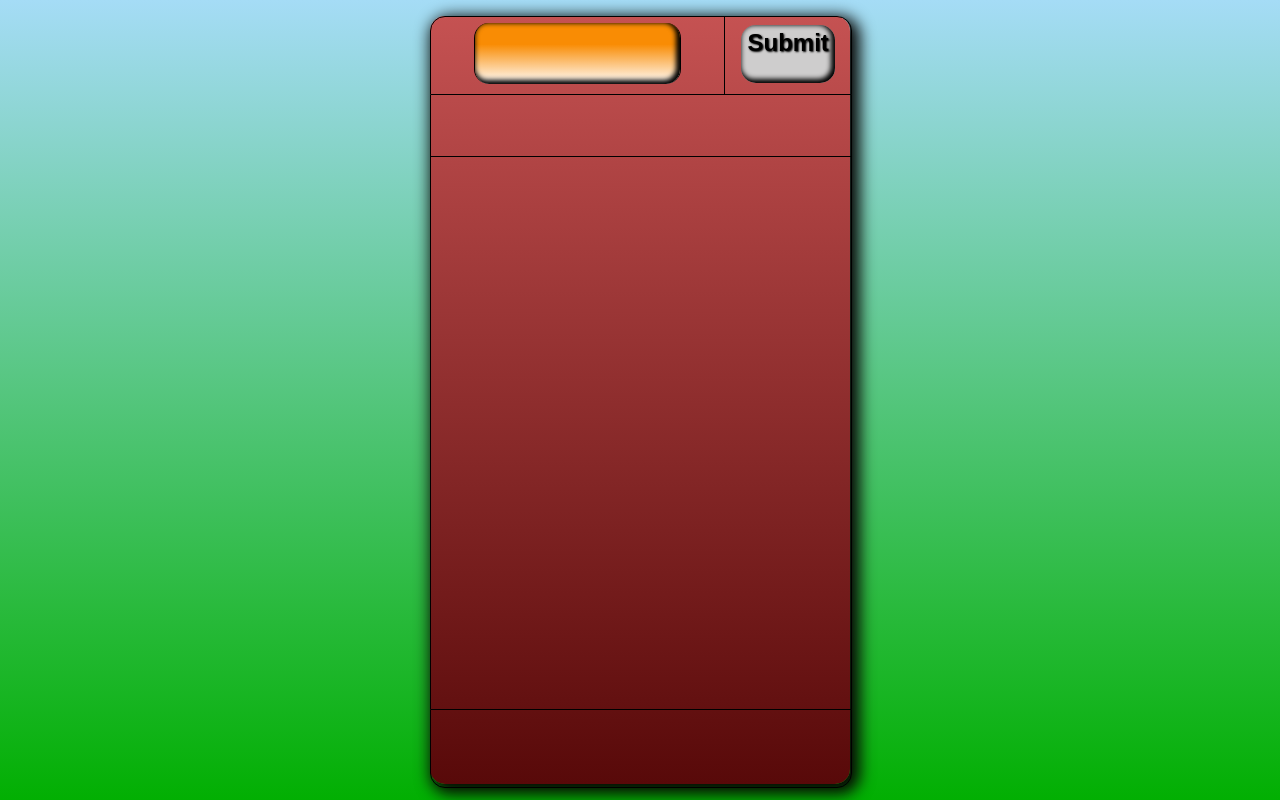
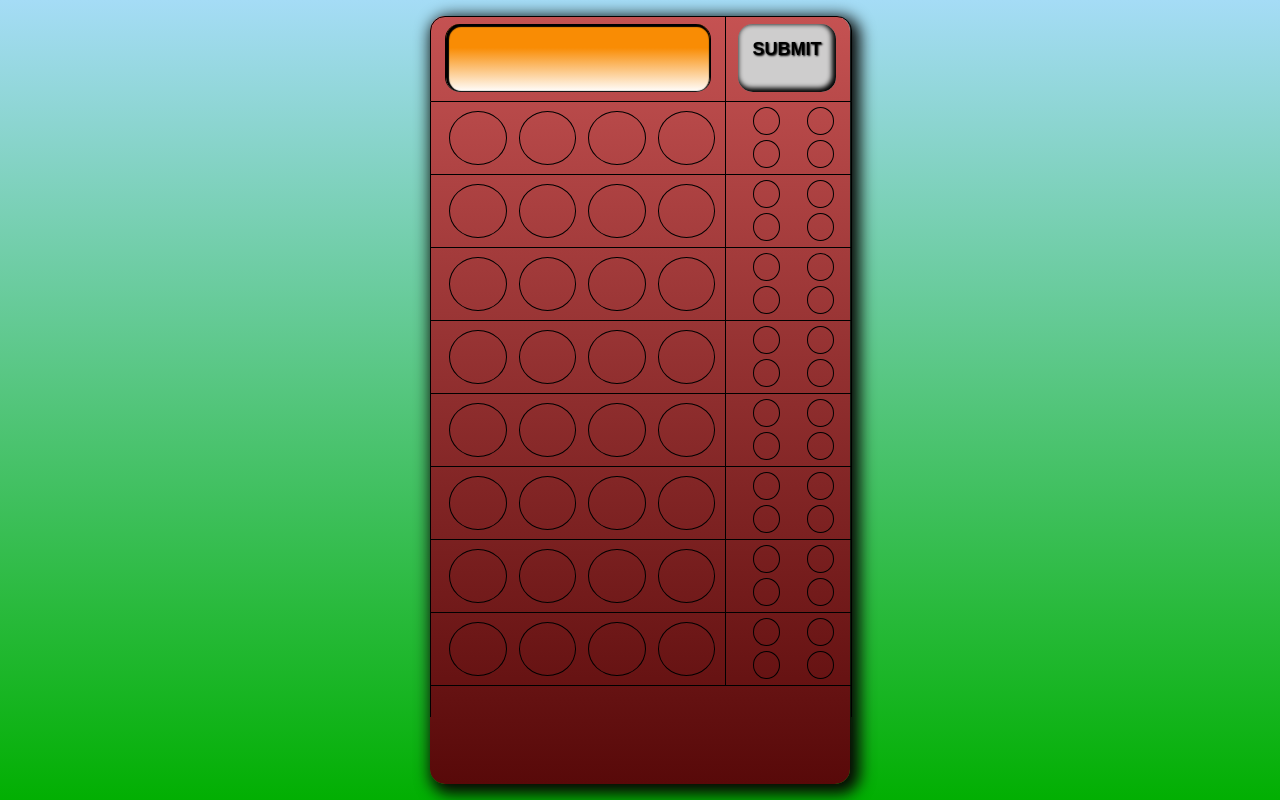
Before and after one commit to hoodaddeveloper/11-Mastermind-Game, a plain HTML site: page index.html in a window 1280 px wide. Drawn offline with Linux system fonts and the light colour scheme; a web font is replaced by a local one.

Commit message:
codded today

```diff
--- a/index.html
+++ b/index.html
@@ -16,16 +16,125 @@
       </div>
       <div class="btn-container">
         <div class="submit-btn">
-          <h3 class="text">Submit</h3>
+          <h3 class="text">SUBMIT</h3>
         </div>
       </div>
     </div>
     <div class="guess-container">
       <div class="guess-row flexer">
-        <div class="guess-pegs flex"></div>
-        <div class="grade-pegs flex"></div>
+        <div class="guess-pegs flexer">
+          <div class="guess-peg"></div>
+          <div class="guess-peg"></div>
+          <div class="guess-peg"></div>
+          <div class="guess-peg"></div>
+        </div>
+        <div class="grade-pegs flexer">
+          <div class="grade-peg"></div>
+          <div class="grade-peg"></div>
+          <div class="grade-peg"></div>
+          <div class="grade-peg"></div>
+        </div>
+      </div>
+      <div class="guess-row flexer">
+        <div class="guess-pegs flexer">
+          <div class="guess-peg"></div>
+          <div class="guess-peg"></div>
+          <div class="guess-peg"></div>
+          <div class="guess-peg"></div>
+        </div>
+        <div class="grade-pegs flexer">
+          <div class="grade-peg"></div>
+          <div class="grade-peg"></div>
+          <div class="grade-peg"></div>
+          <div class="grade-peg"></div>
+        </div>
+      </div>
+      <div class="guess-row flexer">
+        <div class="guess-pegs flexer">
+          <div class="guess-peg"></div>
+          <div class="guess-peg"></div>
+          <div class="guess-peg"></div>
+          <div class="guess-peg"></div>
+        </div>
+        <div class="grade-pegs flexer">
+          <div class="grade-peg"></div>
+          <div class="grade-peg"></div>
+          <div class="grade-peg"></div>
+          <div class="grade-peg"></div>
+        </div>
+      </div>
+      <div class="guess-row flexer">
+        <div class="guess-pegs flexer">
+          <div class="guess-peg"></div>
+          <div class="guess-peg"></div>
+          <div class="guess-peg"></div>
+          <div class="guess-peg"></div>
+        </div>
+        <div class="grade-pegs flexer">
+          <div class="grade-peg"></div>
+          <div class="grade-peg"></div>
+          <div class="grade-peg"></div>
+          <div class="grade-peg"></div>
+        </div>
+      </div>
+      <div class="guess-row flexer">
+        <div class="guess-pegs flexer">
+          <div class="guess-peg"></div>
+          <div class="guess-peg"></div>
+          <div class="guess-peg"></div>
+          <div class="guess-peg"></div>
+        </div>
+        <div class="grade-pegs flexer">
+          <div class="grade-peg"></div>
+          <div class="grade-peg"></div>
+          <div class="grade-peg"></div>
+          <div class="grade-peg"></div>
+        </div>
+      </div>
+      <div class="guess-row flexer">
+        <div class="guess-pegs flexer">
+          <div class="guess-peg"></div>
+          <div class="guess-peg"></div>
+          <div class="guess-peg"></div>
+          <div class="guess-peg"></div>
+        </div>
+        <div class="grade-pegs flexer">
+          <div class="grade-peg"></div>
+          <div class="grade-peg"></div>
+          <div class="grade-peg"></div>
+          <div class="grade-peg"></div>
+        </div>
+      </div>
+      <div class="guess-row flexer">
+        <div class="guess-pegs flexer">
+          <div class="guess-peg"></div>
+          <div class="guess-peg"></div>
+          <div class="guess-peg"></div>
+          <div class="guess-peg"></div>
+        </div>
+        <div class="grade-pegs flexer">
+          <div class="grade-peg"></div>
+          <div class="grade-peg"></div>
+          <div class="grade-peg"></div>
+          <div class="grade-peg"></div>
+        </div>
+      </div>
+      <div class="guess-row flexer">
+        <div class="guess-pegs flexer">
+          <div class="guess-peg"></div>
+          <div class="guess-peg"></div>
+          <div class="guess-peg"></div>
+          <div class="guess-peg"></div>
+        </div>
+        <div class="grade-pegs flexer">
+          <div class="grade-peg"></div>
+          <div class="grade-peg"></div>
+          <div class="grade-peg"></div>
+          <div class="grade-peg"></div>
+        </div>
       </div>
     </div>
+
     <div class="selection-container flexer"></div>
   </div>
   </body>
--- a/style.css
+++ b/style.css
@@ -23,7 +23,7 @@ body {
 
 .answer-container {
   width: 100%;
-  height: 10%;
+  height: 11%;
   border: 1px solid black;
   border-radius: 15px 15px 0 0;
 }
@@ -35,28 +35,28 @@ body {
 }
 
 .answer {
-  width: 70%;
+  width: 90%;
   height: 80%;
   margin: 0 auto;
-  margin-top: 6px;
+  margin-top: 7px;
   border-radius: 15px;
   border-right: 1px solid black;
   border-left: 1px solid black;
-  box-shadow: inset -2px -2px 5px 2px;
+  box-shadow: inset 1px 1px 1px 2px;
   background: linear-gradient(0deg, rgba(255,255,255,1) 0%, rgba(249,140,4,1) 65%);
 }
 
 .btn-container {
-  width: 30%;
+  width: 29%;
   height: 100%;
 }
 
 .submit-btn {
-  width: 75%;
-  height: 75%;
+  width: 80%;
+  height: 80%;
   margin: auto;
   cursor: pointer;
-  margin-top: 8px;
+  margin-top: 7px;
   border-radius: 15px;
   text-align: center;
   text-shadow: 1px 1px 2px black;
@@ -71,8 +71,8 @@ body {
 
 .text {
   margin: 0 auto;
-  padding: 4px;
-  font-size: 24px;
+  padding-top: 15px;
+  font-size: 18px;
 }
 
 /*---- guess-container ----*/
@@ -85,17 +85,38 @@ body {
 }
 
 .guess-row {
-  height: 10%;
+  height: 72px;
   width: 100%;
   border-bottom: 1px solid black;
 }
 
 .guess-pegs {
+  height: 90%;
+  width: 67%;
+  padding: 4px 8px;
+  border-right: 1px solid black;
+}
 
+.guess-peg {
+  width: 20%;
+  height: 80%;
+  border-radius: 50%;
+  border: 1px solid black;
+  margin: 5px 2px 0 10px;
 }
 
 .grade-pegs {
+  height: 90%;
+  width: 30%;
+  flex-wrap: wrap;
+}
 
+.grade-peg {
+  width: 20%;
+  height: 40%;
+  margin: 5px 0 0 27px;
+  border-radius: 50%;
+  border: 1px solid black;
 }
 
 /*---- selection-container ----*/
@@ -103,6 +124,5 @@ body {
 .selection-container {
   width: 100%;
   height: 10%;
-  border: 1px solid black;
   border-radius: 0 0 15px 15px;
 }
```
